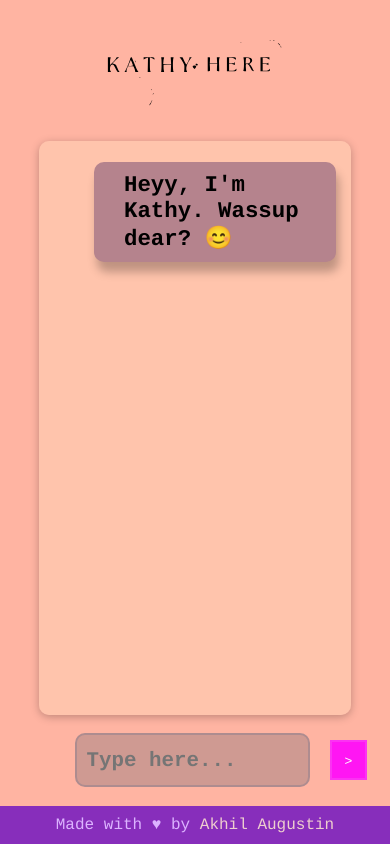
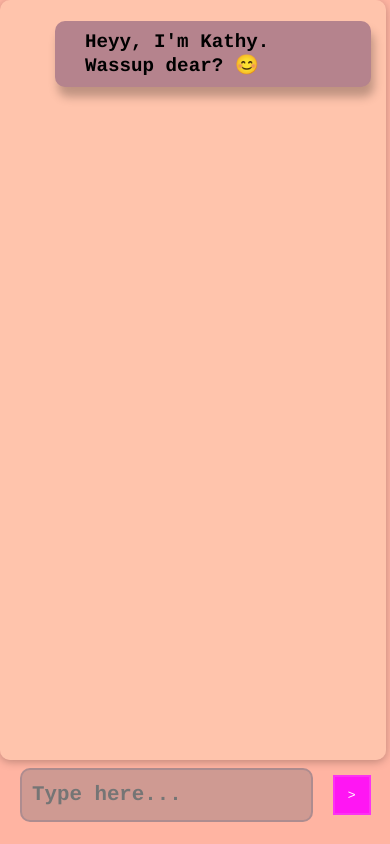
Before and after one commit to akhiljw46/kathyhere-frontend, a React (Create React App) app: page / in a window 390 px wide. Built offline with nearby package versions, Linux system fonts and the light colour scheme; a web font is replaced by a local one.

Commit message:
Changed logo and mobile view

```diff
--- a/src/components/chat/ChatBubble.module.css
+++ b/src/components/chat/ChatBubble.module.css
@@ -17,6 +17,12 @@
   text-align: left;
   /* margin: 5px; */
   /* background-color: aliceblue; */
+}
+
+@media (width < 450px) {
+  .bubble {
+    font-size: 1.2rem;
+  }
 }
 
 .ai {
--- a/src/components/chat/ChatContainer.module.css
+++ b/src/components/chat/ChatContainer.module.css
@@ -9,3 +9,11 @@
   box-shadow: 0 2px 8px rgba(0, 0, 0, 0.25);
   border-radius: 10px;
 }
+
+@media (width < 450px) {
+  .container {
+    width: 99%;
+    margin: 0;
+    height: 90vh;
+  }
+}
--- a/src/components/input/InputContainer.module.css
+++ b/src/components/input/InputContainer.module.css
@@ -4,3 +4,10 @@
   margin: 0 0 40px 14%;
   align-items: center;
 }
+
+@media (width < 450px) {
+  .container {
+    width: 95%;
+    margin: 0;
+  }
+}
--- a/src/components/layout/Footer.module.css
+++ b/src/components/layout/Footer.module.css
@@ -8,6 +8,12 @@
   left: 0;
   bottom: 0;
 }
+@media (width < 450px) {
+  .footer {
+    display: none;
+  }
+}
+
 .text {
   font-family: 'The Girl Next Door', Courier, monospace;
   color: rgb(220, 179, 255);
--- a/src/components/layout/Header.js
+++ b/src/components/layout/Header.js
@@ -1,10 +1,10 @@
-import { ReactComponent as Logo } from '../../images/logo.svg';
+import Logo from '../../images/kathy.png';
 import classes from './Header.module.css';
 
 const Header = () => {
   return (
     <header className={classes.header}>
-      <Logo className={classes.logo} />
+      <img src={Logo} alt="logo" className={classes.logo} />
     </header>
   );
 };
--- a/src/components/layout/Header.module.css
+++ b/src/components/layout/Header.module.css
@@ -1,5 +1,10 @@
 .header {
   width: 100%;
+}
+@media (width < 450px) {
+  .header {
+    display: none;
+  }
 }
 
 .logo {
```
